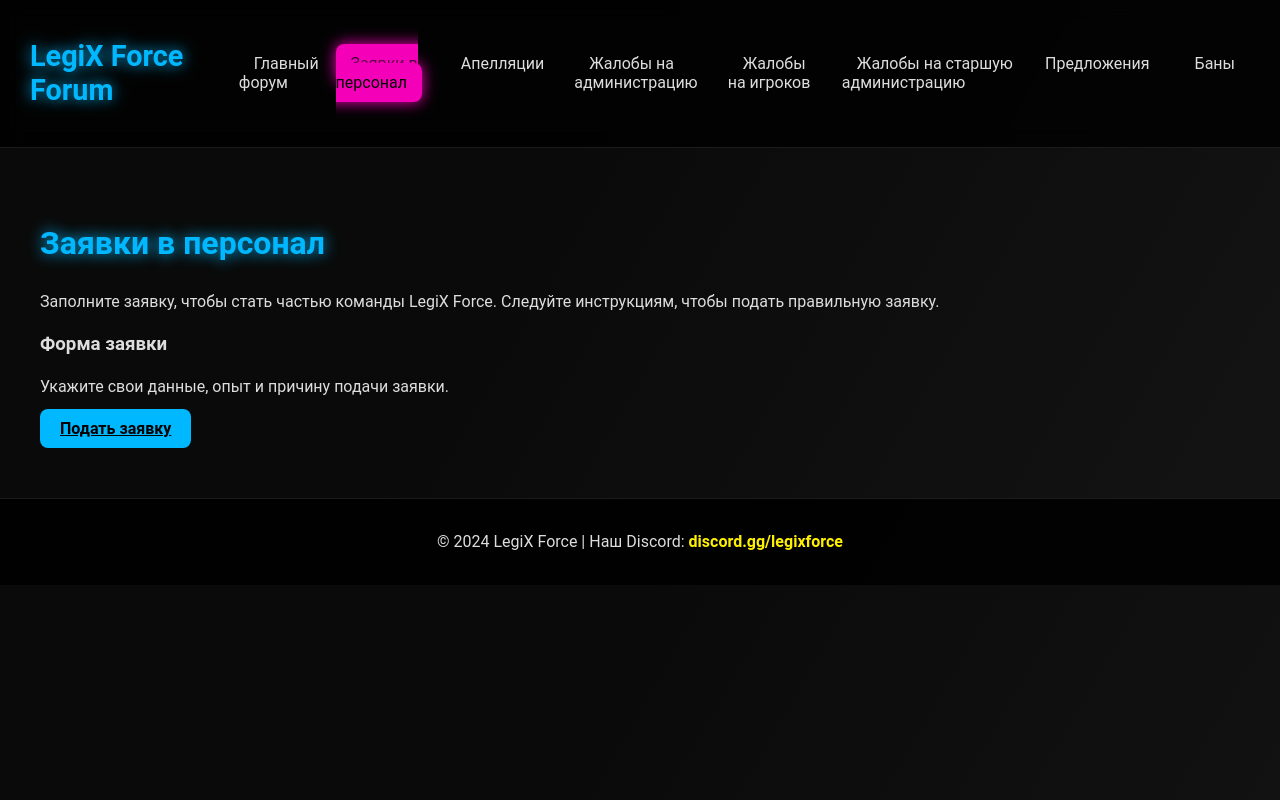
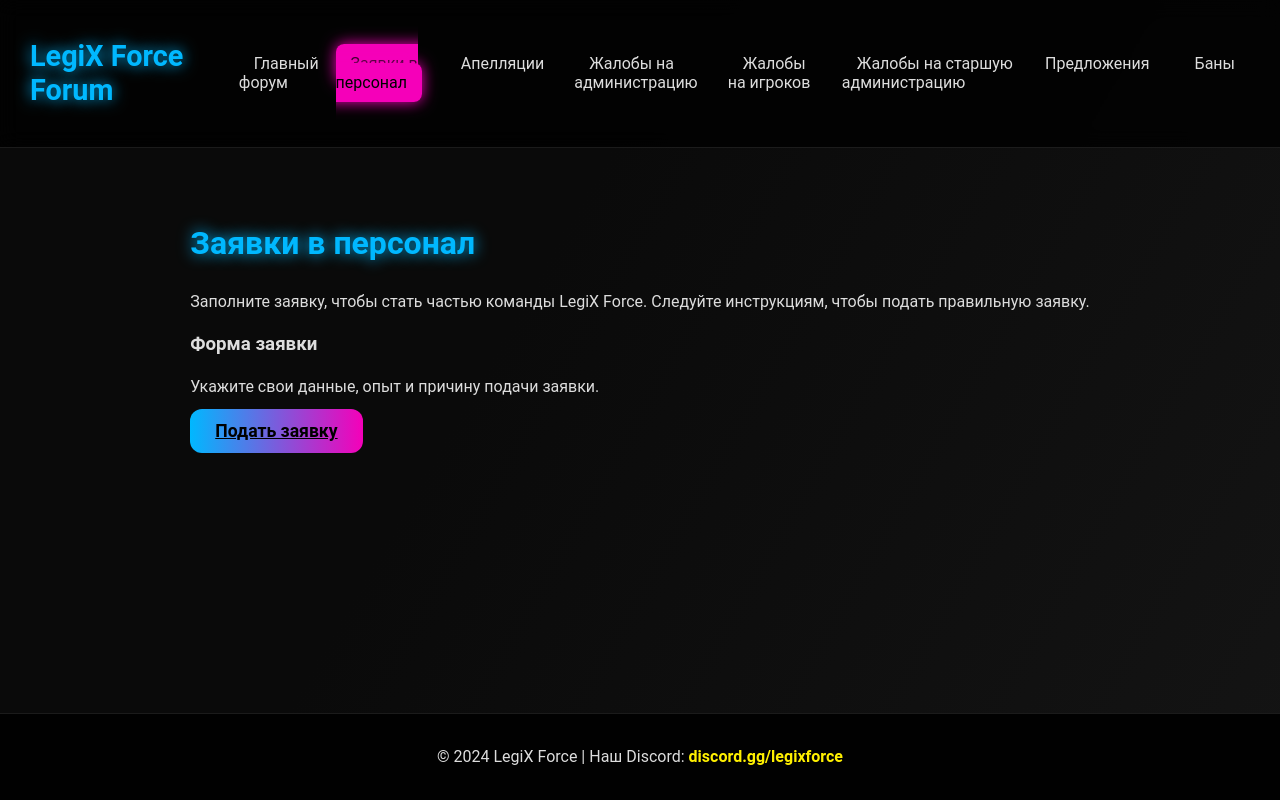
Before and after one commit to Wythwool/LegiX-Force-Forum, a plain HTML site: page index.html in a window 1280 px wide. Both pictures are taken after a click on the link "Заявки в персонал". Drawn offline with Linux system fonts and the light colour scheme.

Commit message:
Update styles.css

```diff
--- a/styles.css
+++ b/styles.css
@@ -208,3 +208,57 @@ footer a:hover {
     width: 90%;
   }
 }
+
+/* Убедимся, что подвал всегда внизу */
+body {
+  display: flex;
+  flex-direction: column;
+  min-height: 100vh;
+  margin: 0;
+}
+
+main {
+  flex: 1;
+}
+
+/* Улучшение дизайна кнопок */
+button, .button-animated-border {
+  display: inline-block;
+  padding: 12px 25px;
+  font-size: 1.1rem;
+  font-weight: bold;
+  color: #000;
+  background: linear-gradient(90deg, var(--primary-color), var(--secondary-color));
+  border: none;
+  border-radius: 12px;
+  cursor: pointer;
+  transition: all 0.3s ease-in-out;
+  text-align: center;
+}
+
+button:hover, .button-animated-border:hover {
+  background: linear-gradient(90deg, var(--secondary-color), var(--highlight-color));
+  box-shadow: 0 0 20px var(--highlight-color);
+  transform: scale(1.1);
+}
+
+/* Подвал всегда внизу */
+footer {
+  margin-top: auto;
+  background: rgba(0, 0, 0, 0.95);
+  color: var(--text-color);
+  padding: 20px;
+  text-align: center;
+  font-size: 1rem;
+  border-top: 1px solid rgba(255, 255, 255, 0.1);
+}
+
+footer a {
+  color: var(--highlight-color);
+  text-decoration: none;
+  font-weight: bold;
+}
+
+footer a:hover {
+  text-decoration: underline;
+}
```
